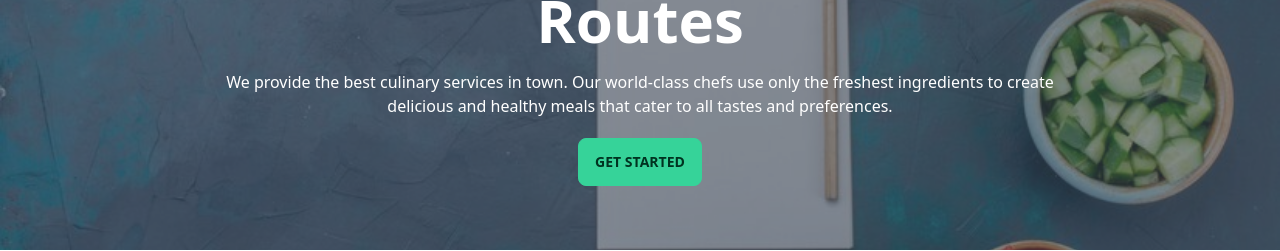
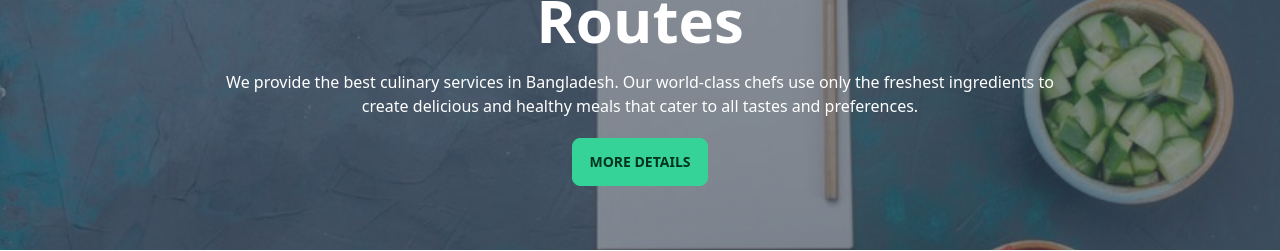
Before and after one commit to masum2000/recipe-routes-client, a React (Vite) app: page / in a window 1280 px wide. Shown: the part 450-701 px from the top of the page. Built offline with nearby package versions, Linux system fonts and the light colour scheme; no server answers.

Commit message:
banner updated

```diff
--- a/src/pages/Section/Banner/Banner.jsx
+++ b/src/pages/Section/Banner/Banner.jsx
@@ -14,9 +14,9 @@ const Banner = () => {
 
                         </div>
                         <div className=' md:w-4/6 mx-auto'>
-                            <p className="mb-5">We provide the best culinary services in town. Our world-class chefs use only the freshest ingredients to create delicious and healthy meals that cater to all tastes and preferences.</p>
+                            <p className="mb-5">We provide the best culinary services in Bangladesh. Our world-class chefs use only the freshest ingredients to create delicious and healthy meals that cater to all tastes and preferences.</p>
                         </div>
-                        <button className="btn btn-success">Get Started</button>
+                        <button className="btn btn-success">More Details</button>
                     </div>
                 </div>
             </div>
```
